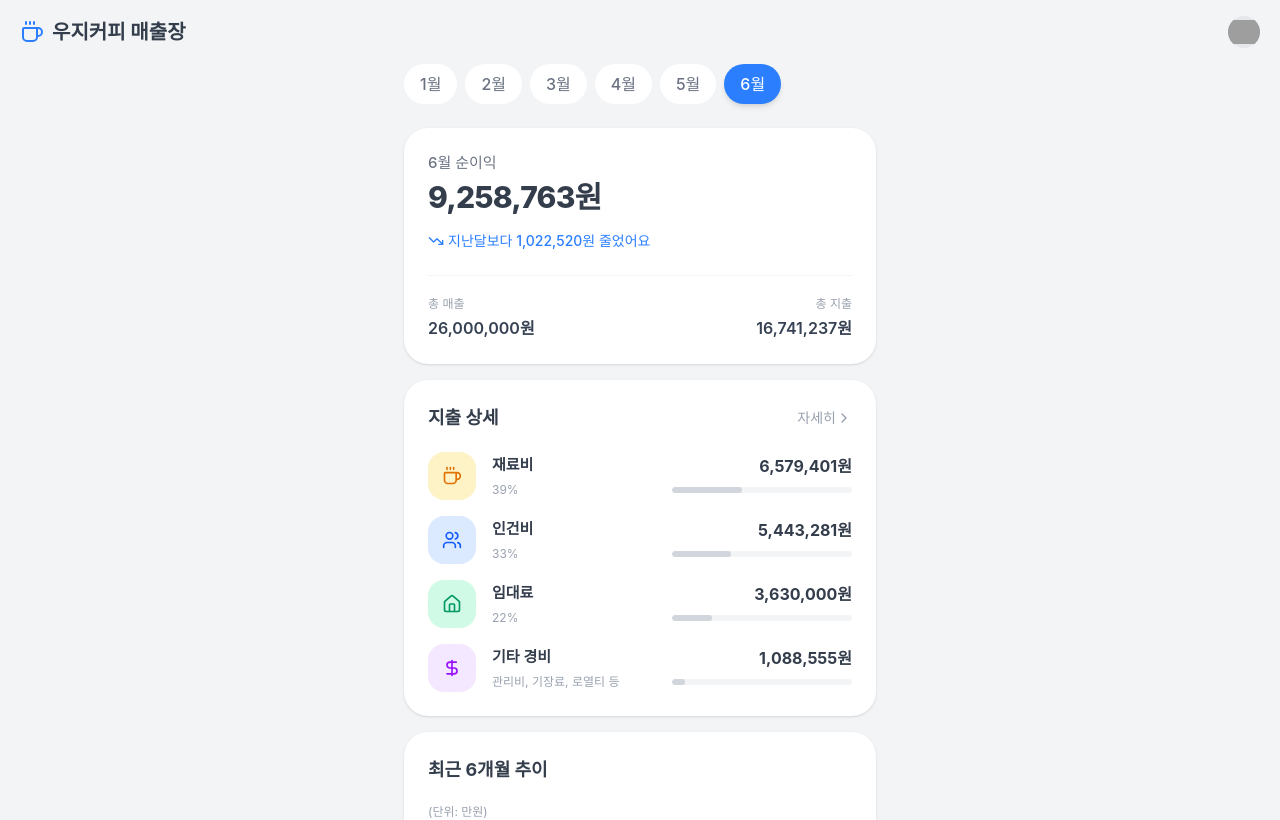
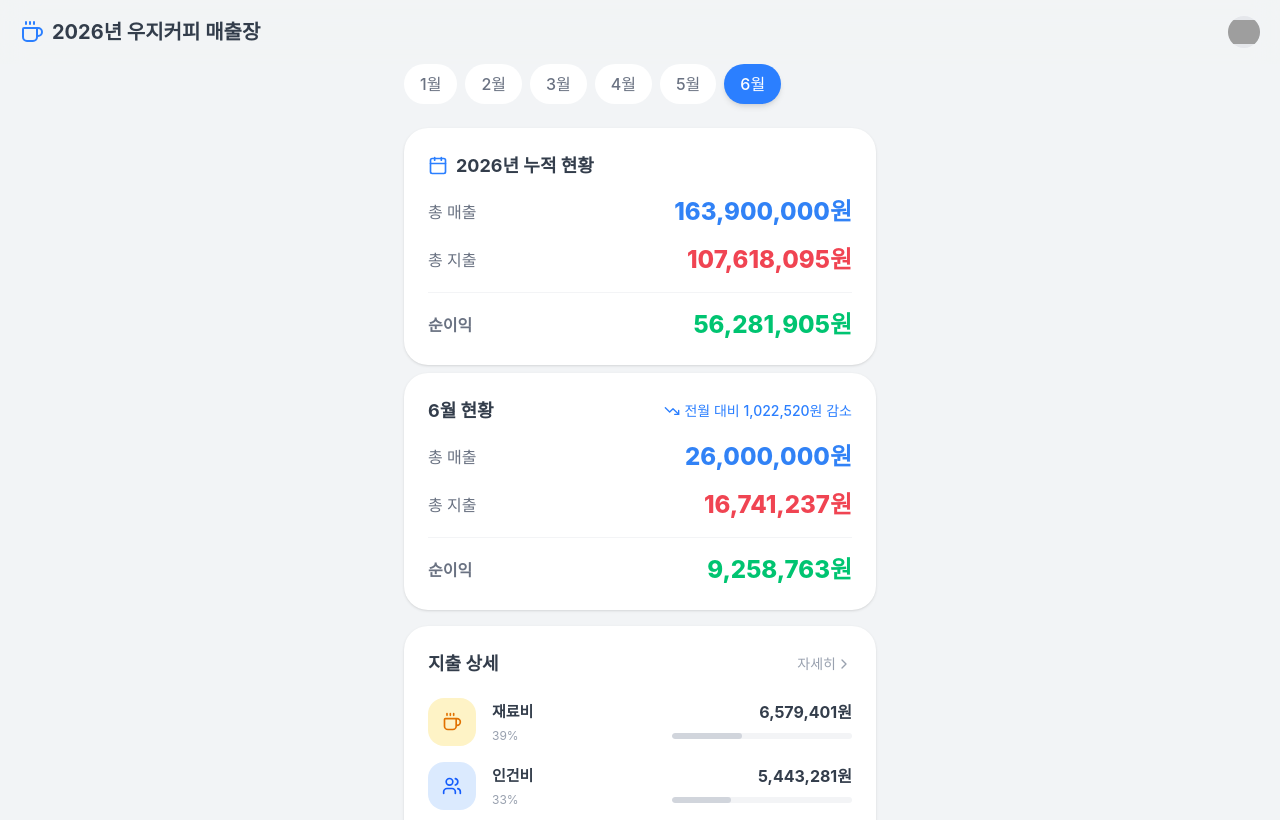
Before and after one commit to heekeunlee/oozy_profit, a React (Vite) app: page / in a window 1280 px wide. Shown: the top 820 px of the page. Built offline with nearby package versions, Linux system fonts and the light colour scheme; grey boxes are pictures that could not be loaded.

Commit message:
Update UI: Add 2026 total, vertical layout for KPIs, and improved chart colors with labels

```diff
--- a/src/App.tsx
+++ b/src/App.tsx
@@ -1,7 +1,7 @@
 import React, { useState } from 'react';
 import { financialData, formatCurrency, getMonthName } from './data';
-import { BarChart, Bar, XAxis, YAxis, Tooltip, ResponsiveContainer, CartesianGrid, Legend } from 'recharts';
-import { TrendingUp, TrendingDown, Coffee, ChevronRight, DollarSign, PieChart, Users, Home } from 'lucide-react';
+import { BarChart, Bar, XAxis, YAxis, Tooltip, ResponsiveContainer, CartesianGrid, Legend, LabelList } from 'recharts';
+import { TrendingUp, TrendingDown, Coffee, ChevronRight, DollarSign, PieChart, Users, Home, Calendar } from 'lucide-react';
 
 function App() {
   const [selectedMonthIndex, setSelectedMonthIndex] = useState(financialData.length - 1);
@@ -13,6 +13,11 @@ function App() {
   const profitIncrease = selectedMonthIndex > 0
     ? netProfit - (financialData[selectedMonthIndex - 1].sales - Object.values(financialData[selectedMonthIndex - 1].expenses).reduce((a, b) => a + b, 0))
     : 0;
+
+  const year2026Data = financialData.filter(d => d.month.startsWith('2026'));
+  const total2026Sales = year2026Data.reduce((acc, curr) => acc + curr.sales, 0);
+  const total2026Expenses = year2026Data.reduce((acc, curr) => acc + Object.values(curr.expenses).reduce((a, b) => a + b, 0), 0);
+  const total2026Profit = total2026Sales - total2026Expenses;
 
   const chartData = financialData.map(d => {
     const expenses = Object.values(d.expenses).reduce((a, b) => a + b, 0);
@@ -30,7 +35,7 @@ function App() {
       <header className="sticky top-0 bg-[#F2F4F6]/80 backdrop-blur-md z-10 px-5 py-4 flex justify-between items-center">
         <h1 className="text-xl font-bold flex items-center gap-2">
           <Coffee className="text-blue-500" />
-          우지커피 매출장
+          2026년 우지커피 매출장
         </h1>
         <div className="w-8 h-8 bg-gray-200 rounded-full flex items-center justify-center overflow-hidden">
           <img src="https://api.dicebear.com/7.x/notionists/svg?seed=oozy" alt="profile" />
@@ -55,32 +60,51 @@ function App() {
           ))}
         </div>
 
-        {/* Hero Card */}
-        <section className="bg-white rounded-[24px] p-6 shadow-sm">
-          <p className="text-[15px] font-medium text-gray-500 mb-1">
-            {getMonthName(currentData.month)} 순이익
-          </p>
-          <div className="flex items-end gap-2 mb-4">
-            <h2 className="text-3xl font-extrabold tracking-tight">
-              {formatCurrency(netProfit)}
-            </h2>
+        {/* Cumulative Year Card */}
+        <section className="bg-white rounded-[24px] p-6 shadow-sm mb-2 mt-4">
+          <h2 className="text-lg font-bold mb-4 flex items-center gap-2">
+            <Calendar size={20} className="text-blue-500" />
+            2026년 누적 현황
+          </h2>
+          <div className="space-y-4">
+            <div className="flex justify-between items-center">
+              <p className="text-gray-500 font-medium">총 매출</p>
+              <p className="text-2xl font-extrabold text-[#3182F6]">{formatCurrency(total2026Sales)}</p>
+            </div>
+            <div className="flex justify-between items-center">
+              <p className="text-gray-500 font-medium">총 지출</p>
+              <p className="text-2xl font-extrabold text-[#F04452]">{formatCurrency(total2026Expenses)}</p>
+            </div>
+            <div className="pt-4 border-t border-gray-100 flex justify-between items-center">
+              <p className="text-gray-500 font-bold">순이익</p>
+              <p className="text-2xl font-extrabold text-[#00C471]">{formatCurrency(total2026Profit)}</p>
+            </div>
           </div>
+        </section>
 
-          {profitIncrease !== 0 && (
-            <div className={`flex items-center gap-1 text-sm font-medium ${profitIncrease > 0 ? 'text-red-500' : 'text-blue-500'}`}>
-              {profitIncrease > 0 ? <TrendingUp size={16} /> : <TrendingDown size={16} />}
-              지난달보다 {formatCurrency(Math.abs(profitIncrease))} {profitIncrease > 0 ? '늘었어요' : '줄었어요'}
+        {/* Hero Card for Selected Month */}
+        <section className="bg-white rounded-[24px] p-6 shadow-sm mb-4">
+          <div className="flex justify-between items-center mb-4">
+             <h2 className="text-lg font-bold">{getMonthName(currentData.month)} 현황</h2>
+             {profitIncrease !== 0 && (
+                <div className={`flex items-center gap-1 text-sm font-medium ${profitIncrease > 0 ? 'text-red-500' : 'text-blue-500'}`}>
+                  {profitIncrease > 0 ? <TrendingUp size={16} /> : <TrendingDown size={16} />}
+                  전월 대비 {formatCurrency(Math.abs(profitIncrease))} {profitIncrease > 0 ? '증가' : '감소'}
+                </div>
+              )}
+          </div>
+          <div className="space-y-4">
+            <div className="flex justify-between items-center">
+              <p className="text-gray-500 font-medium">총 매출</p>
+              <p className="text-2xl font-extrabold text-[#3182F6]">{formatCurrency(currentData.sales)}</p>
             </div>
-          )}
-
-          <div className="mt-6 pt-5 border-t border-gray-100 flex justify-between">
-            <div>
-              <p className="text-xs text-gray-400 mb-1">총 매출</p>
-              <p className="font-semibold text-gray-700">{formatCurrency(currentData.sales)}</p>
+            <div className="flex justify-between items-center">
+              <p className="text-gray-500 font-medium">총 지출</p>
+              <p className="text-2xl font-extrabold text-[#F04452]">{formatCurrency(totalExpenses)}</p>
             </div>
-            <div className="text-right">
-              <p className="text-xs text-gray-400 mb-1">총 지출</p>
-              <p className="font-semibold text-gray-700">{formatCurrency(totalExpenses)}</p>
+            <div className="pt-4 border-t border-gray-100 flex justify-between items-center">
+              <p className="text-gray-500 font-bold">순이익</p>
+              <p className="text-2xl font-extrabold text-[#00C471]">{formatCurrency(netProfit)}</p>
             </div>
           </div>
         </section>
@@ -142,9 +166,15 @@ function App() {
                   contentStyle={{ borderRadius: '12px', border: 'none', boxShadow: '0 4px 6px -1px rgb(0 0 0 / 0.1)' }}
                 />
                 <Legend iconType="circle" wrapperStyle={{ fontSize: '12px', paddingTop: '20px' }} />
-                <Bar dataKey="매출" fill="#E8F3FF" radius={[4, 4, 0, 0]} barSize={12} />
-                <Bar dataKey="지출" fill="#FFCCD5" radius={[4, 4, 0, 0]} barSize={12} />
-                <Bar dataKey="순이익" fill="#3182F6" radius={[4, 4, 0, 0]} barSize={12} />
+                <Bar dataKey="매출" fill="#3182F6" radius={[4, 4, 0, 0]} maxBarSize={20}>
+                  <LabelList dataKey="매출" position="top" fontSize={9} fill="#3182F6" formatter={(v: number) => Math.round(v)} />
+                </Bar>
+                <Bar dataKey="지출" fill="#F04452" radius={[4, 4, 0, 0]} maxBarSize={20}>
+                  <LabelList dataKey="지출" position="top" fontSize={9} fill="#F04452" formatter={(v: number) => Math.round(v)} />
+                </Bar>
+                <Bar dataKey="순이익" fill="#00C471" radius={[4, 4, 0, 0]} maxBarSize={20}>
+                  <LabelList dataKey="순이익" position="top" fontSize={9} fill="#00C471" formatter={(v: number) => Math.round(v)} />
+                </Bar>
               </BarChart>
             </ResponsiveContainer>
           </div>
```
